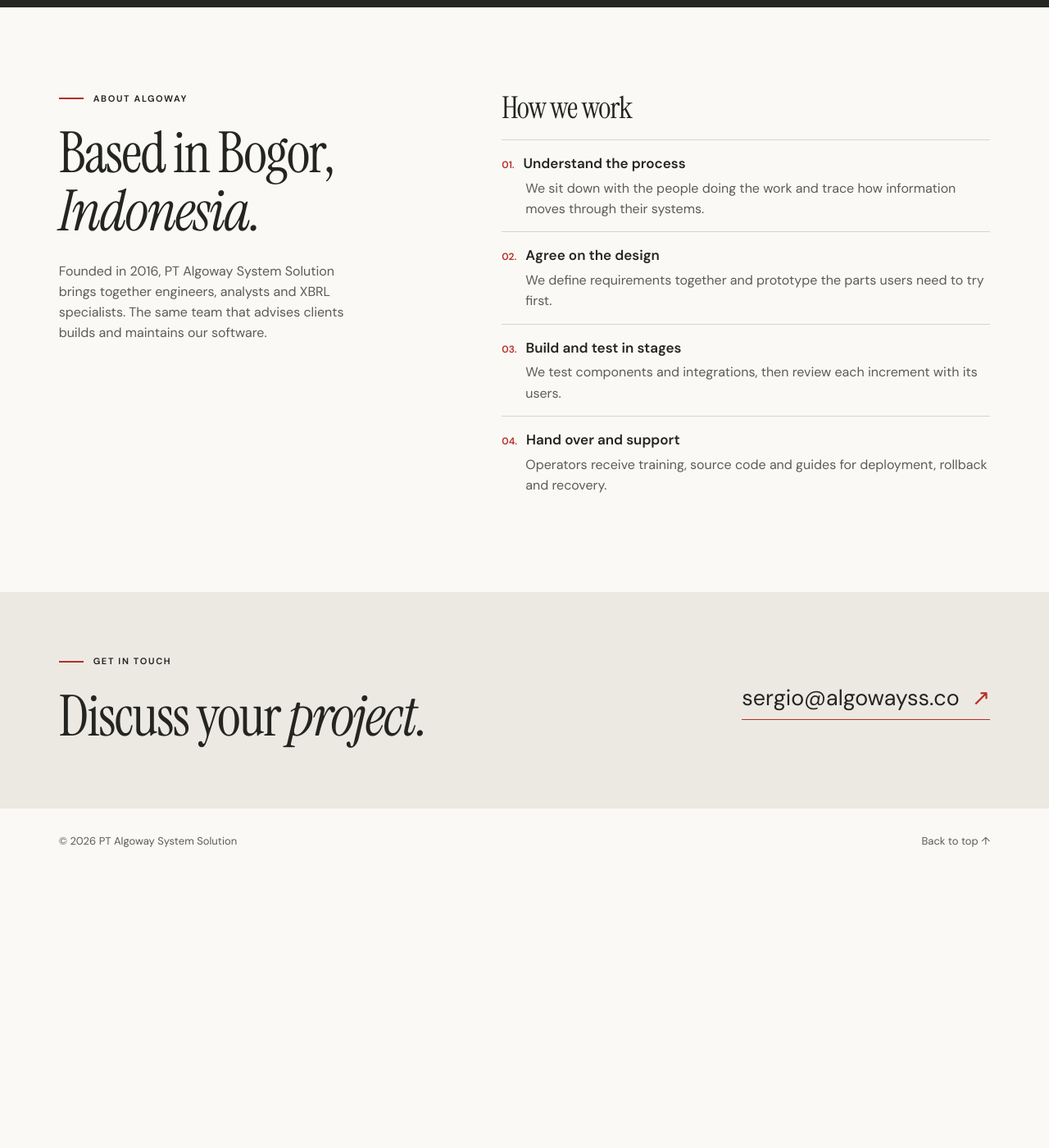
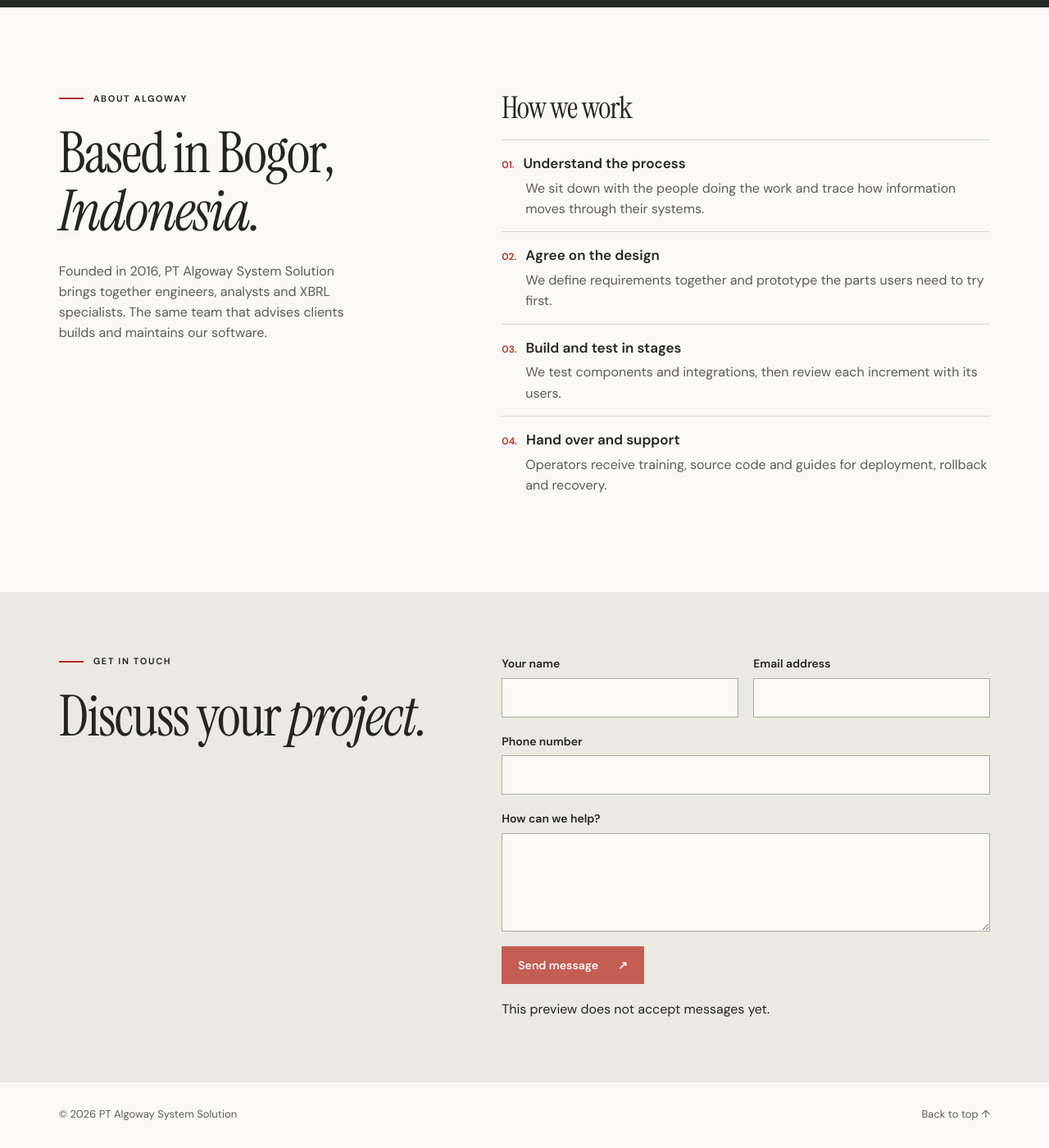
Before and after one commit to sergioutama/algowayss_web, a Jekyll site: the page built from index.html, in a window 1280 px wide and 1400 px high, scrolled down 2245 px. Shown: the whole window at 82% size. Built offline with Jekyll 4.4.1, drawn with Linux system fonts in a browser that asks for light colours; before the commit the page ends 3311 px from its top, so only the background shows below that.

Commit message:
Restore the contact form and keep its recipient out of the website

```diff
--- a/_config.yml
+++ b/_config.yml
@@ -2,7 +2,7 @@ title: PT Algoway System Solution
 description: "Algoway is a technology consultancy in Bogor, Indonesia. We design regulatory reporting systems, organise financial data and build software for the people who use it."
 url: "https://www.algowayss.com"
 baseurl: ""
-email: sergio@algowayss.co
+contact_endpoint: ""
 permalink: pretty
 timezone: Asia/Jakarta
 exclude:
--- /dev/null
+++ b/_includes/contact.html
@@ -0,0 +1,13 @@
+<section class="contact" id="contact" aria-labelledby="contact-title">
+  <div class="wrap contact-inner">
+    <div><p class="eyebrow ruled">Get in touch</p><h2 id="contact-title">Discuss your <em>project.</em></h2></div>
+    <form name="sentMessage" id="contactForm" class="contact-form" method="post" {% if site.contact_endpoint != empty %}action="{{ site.contact_endpoint | escape }}"{% endif %}>
+      <label for="name">Your name<input id="name" name="name" autocomplete="name" maxlength="160" required></label>
+      <label for="email">Email address<input type="email" id="email" name="email" autocomplete="email" maxlength="254" required></label>
+      <label for="phone" class="wide">Phone number<input type="tel" id="phone" name="phone" autocomplete="tel" maxlength="64" required></label>
+      <label for="message" class="wide">How can we help?<textarea id="message" name="message" rows="4" maxlength="6000" required></textarea></label>
+      <button class="button wide" type="submit"{% if site.contact_endpoint == empty %} disabled{% endif %}>Send message <span aria-hidden="true">↗</span></button>
+      {% if site.contact_endpoint == empty %}<p class="wide">This preview does not accept messages yet.</p>{% endif %}
+    </form>
+  </div>
+</section>
--- a/index.html
+++ b/index.html
@@ -92,9 +92,4 @@ layout: default
   </div>
 </section>
 
-<section class="contact" id="contact" aria-labelledby="contact-title">
-  <div class="wrap contact-inner">
-    <div><p class="eyebrow ruled">Get in touch</p><h2 id="contact-title">Discuss your <em>project.</em></h2></div>
-    <a class="email" href="mailto:{{ site.email }}">{{ site.email }} <span aria-hidden="true">↗</span></a>
-  </div>
-</section>
+{% include contact.html %}
--- a/style.css
+++ b/style.css
@@ -29,7 +29,7 @@
 html { scroll-behavior: smooth; scroll-padding-top: 24px; }
 body { margin: 0; background: var(--paper); color: var(--ink); font: 400 16px/1.58 var(--sans); }
 a { color: inherit; text-decoration: none; }
-a:focus-visible, summary:focus-visible { outline: 3px solid #24739a; outline-offset: 4px; }
+:focus-visible { outline: 3px solid #24739a; outline-offset: 4px; }
 h1, h2, h3, p, ul, ol { margin: 0; }
 h1, h2, h3 { font: 400 3rem/1.03 var(--serif); letter-spacing: -.025em; }
 h1 { font-size: clamp(65px, 7.35vw, 120px); }
@@ -50,8 +50,8 @@ nav a, .header-contact, .button, .text-link { font-size: 14px; font-weight: 600;
 nav a, .header-contact { padding-block: 10px; }
 nav a:hover, .text-link:hover, .foot a:hover, .entry a:hover { color: var(--red); }
 .header-contact { border-left: 1px solid var(--line); padding-left: 30px; gap: 12px; color: var(--red); }
-.header-contact span, .text-link span, .button span, .email span { display: inline-block; transition: transform 180ms ease; }
-.header-contact:hover span, .email:hover span { transform: translate(2px,-2px); }
+.header-contact span, .text-link span, .button span { display: inline-block; transition: transform 180ms ease; }
+.header-contact:hover span { transform: translate(2px,-2px); }
 .hero { position: relative; isolation: isolate; overflow: hidden; background: #f0efeb; }
 .hero-art { position: absolute; z-index: -1; inset: 0 0 0 48%; }
 .hero-art img { width: 100%; height: 100%; object-fit: cover; object-position: center; mix-blend-mode: multiply; }
@@ -104,9 +104,18 @@ nav a:hover, .text-link:hover, .foot a:hover, .entry a:hover { color: var(--red)
 .approach strong { margin-left: 8px; font-size: 17px; font-weight: 600; }
 .approach li p { margin: 4px 0 0 29px; }
 .contact { background: #ece9e2; padding-block: clamp(55px,6vw,95px); }
-.contact-inner, .foot { display: flex; align-items: center; justify-content: space-between; gap: 30px; }
-.email { font-size: clamp(19px,2.1vw,31px); border-bottom: 1px solid var(--red); padding-bottom: 4px; white-space: nowrap; }
-.email span { color: var(--red); margin-left: 8px; }
+.contact-inner { display: grid; grid-template-columns: .86fr 1.14fr; gap: 8%; }
+.contact-form { display: grid; grid-template-columns: repeat(2, minmax(0,1fr)); gap: 18px; }
+.contact-form label { display: grid; gap: 6px; font-size: 14px; font-weight: 600; }
+.contact-form input, .contact-form textarea {
+  width: 100%; min-width: 0; padding: 12px 14px; border: 1px solid #aaa99f;
+  border-radius: 0; background: var(--paper); color: var(--ink); font: 400 16px/1.4 var(--sans);
+}
+.contact-form textarea { resize: vertical; min-height: 120px; }
+.contact-form .wide { grid-column: 1 / -1; }
+.contact-form button { width: fit-content; border: 0; font-family: inherit; cursor: pointer; }
+.contact-form button:disabled { opacity: .75; cursor: default; }
+.foot { justify-content: space-between; gap: 30px; }
 .foot { min-height: 80px; color: var(--muted); font-size: 13px; }
 .foot a { padding-block: 12px; white-space: nowrap; }
 .reading { max-width: 800px; min-height: 70vh; padding-block: clamp(65px,7vw,110px); }
@@ -164,7 +173,8 @@ nav a:hover, .text-link:hover, .foot a:hover, .entry a:hover { color: var(--red)
   .case-grid article + article { border-top: 1px solid #60615a; padding-top: 25px; }
   .case-grid h3 { margin-top: 7px; }
   .case-grid article > p:last-child { margin-top: 9px; }
-  .contact-inner { flex-direction: column; align-items: start; }
+  .contact-inner { grid-template-columns: 1fr; gap: 28px; }
+  .contact-form { grid-template-columns: 1fr; }
   .foot { font-size: 12px; gap: 12px; }
 }
 @media (prefers-reduced-motion: reduce) {
```
Also changed, not shown: README.md.
